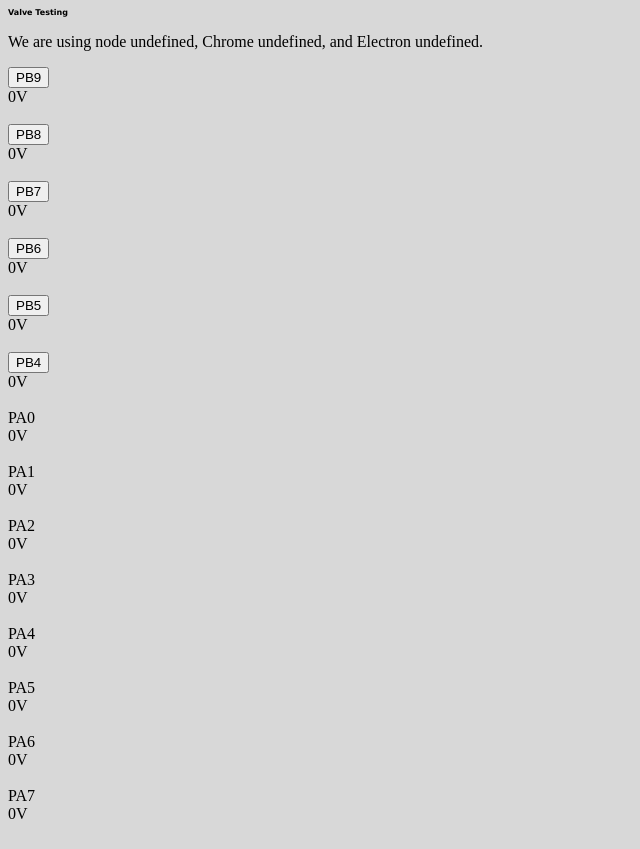
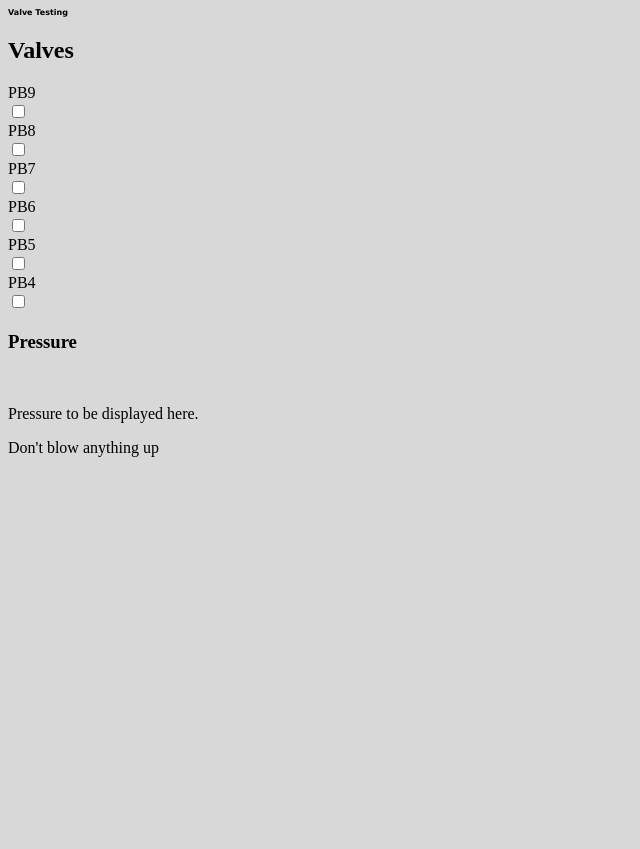
Before and after one commit to Aeromavericks/Triton-old, an Electron app: page gui/index.html in a window 800 px wide. Shown: the whole page, without its empty margins (0-640 px from the left). After the commit the page ends 800 px from the top, so only its background shows below. Drawn offline with Linux system fonts and the light colour scheme.

Commit message:
html for switch buttons
Pressure block needs to be added back.

```diff
--- a/gui/index.html
+++ b/gui/index.html
@@ -1,5 +1,4 @@
 <!DOCTYPE html>
-<html>
 <head>
     <meta charset="UTF-8">
     <title>Triton</title>
@@ -7,47 +6,91 @@
     <script src="actions.js"></script>
     <link rel="stylesheet" href="styles.css">
 </head>
-<body>
-    <h1>Valve Testing</h1>
-    <p>
-        We are using node <script>document.write(process.versions.node)</script>,
-        Chrome <script>document.write(process.versions.chrome)</script>,
-        and Electron <script>document.write(process.versions.electron)</script>.
-    </p>
-    <div id = "grad">
-        <button id ="PB9" type="button" onclick="valve(this);">PB9</button>
-        <div id = "PB9-status">0V</div><br>
-        <button id ="PB8" type="button" onclick="valve(this);">PB8</button>
-        <div id = "PB8-status">0V</div><br>
-        <button id ="PB7" type="button" onclick="valve(this);">PB7</button>
-        <div id = "PB7-status">0V</div><br>
-        <button id ="PB6" type="button" onclick="valve(this);">PB6</button>
-        <div id = "PB6-status">0V</div><br>
-        <button id ="PB5" type="button" onclick="valve(this);">PB5</button>
-        <div id = "PB5-status">0V</div><br>
-        <button id ="PB4" type="button" onclick="valve(this);">PB4</button>
-        <div id = "PB4-status">0V</div><br>
-    </div>
-    <div id = "press">
-    		PA0
-	    <div id = "PA0">0V</div><br>
-	    PA1
-	    <div id = "PA1">0V</div><br>
-	    PA2
-	    <div id = "PA2">0V</div><br>
-	    PA3
-	    <div id = "PA3">0V</div><br>
-	    PA4
-	    <div id = "PA4">0V</div><br>
-	    PA5
-	    <div id = "PA5">0V</div><br>
-	    PA6
-	    <div id = "PA6">0V</div><br>
-	    PA7
-	    <div id = "PA7">0V</div><br>
+<div class="container">
 
-	    </div>
+    <header>
+        <nav>
+
+        </nav>
+        <h1>Valve Testing</h1>
+    </header>
+
+            <h2>Valves</h2>
+            <main class="main">
+
+                <!--This is the beginning of the switch section-->
+
+                <div class="switch-holder">
+                    <div class="switch-label">
+                        <i class="PB9"></i><span>PB9</span>
+                    </div>
+                    <div class="switch-toggle">
+                        <input type="checkbox" id="PB9" onclick="valve(this);">
+                        <label for="PB9"></label>
+                    </div>
+                </div>
+
+                <div class="switch-holder">
+                    <div class="switch-label">
+                        <i class="PB8"></i><span>PB8</span>
+                    </div>
+                    <div class="switch-toggle">
+                        <input type="checkbox" id="PB8">
+                        <label for="PB8"></label>
+                    </div>
+                </div>
+
+                <div class="switch-holder">
+                    <div class="switch-label">
+                        <i class="PB7"></i><span>PB7</span>
+                    </div>
+                    <div class="switch-toggle">
+                        <input type="checkbox" id="PB7">
+                        <label for="PB7"></label>
+                    </div>
+                </div>
+
+                <div class="switch-holder">
+                    <div class="switch-label">
+                        <i class="PB6"></i><span>PB6</span>
+                    </div>
+                    <div class="switch-toggle">
+                        <input type="checkbox" id="PB6">
+                        <label for="PB6"></label>
+                    </div>
+                </div>
+
+                <div class="switch-holder">
+                    <div class="switch-label">
+                        <i class="PB5"></i><span>PB5</span>
+                    </div>
+                    <div class="switch-toggle">
+                        <input type="checkbox" id="PB5">
+                        <label for="PB5"></label>
+                    </div>
+                </div>
+
+                <div class="switch-holder">
+                    <div class="switch-label">
+                        <i class="PB4"></i><span>PB4</span>
+                    </div>
+                    <div class="switch-toggle">
+                        <input type="checkbox" id="PB4">
+                        <label for="PB4"></label>
+                    </div>
+                </div>
+
+            </main>
 
 
-</body>
-</html>
+    <aside class="sidebar">
+        <h3>Pressure</h3><br>
+        <p>Pressure to be displayed here.</p>
+    </aside>
+
+
+    <footer>
+        <p>Don't blow anything up</p>
+    </footer>
+
+    </div>
```
